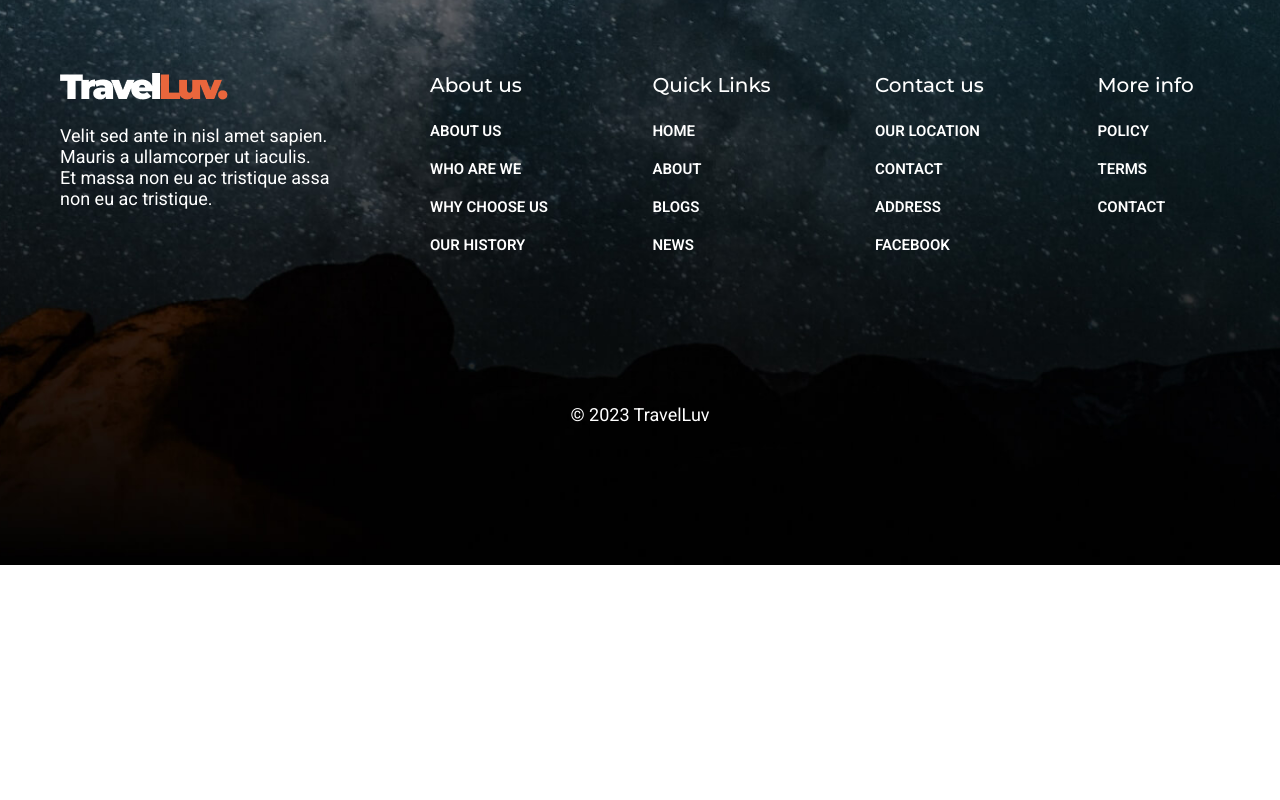
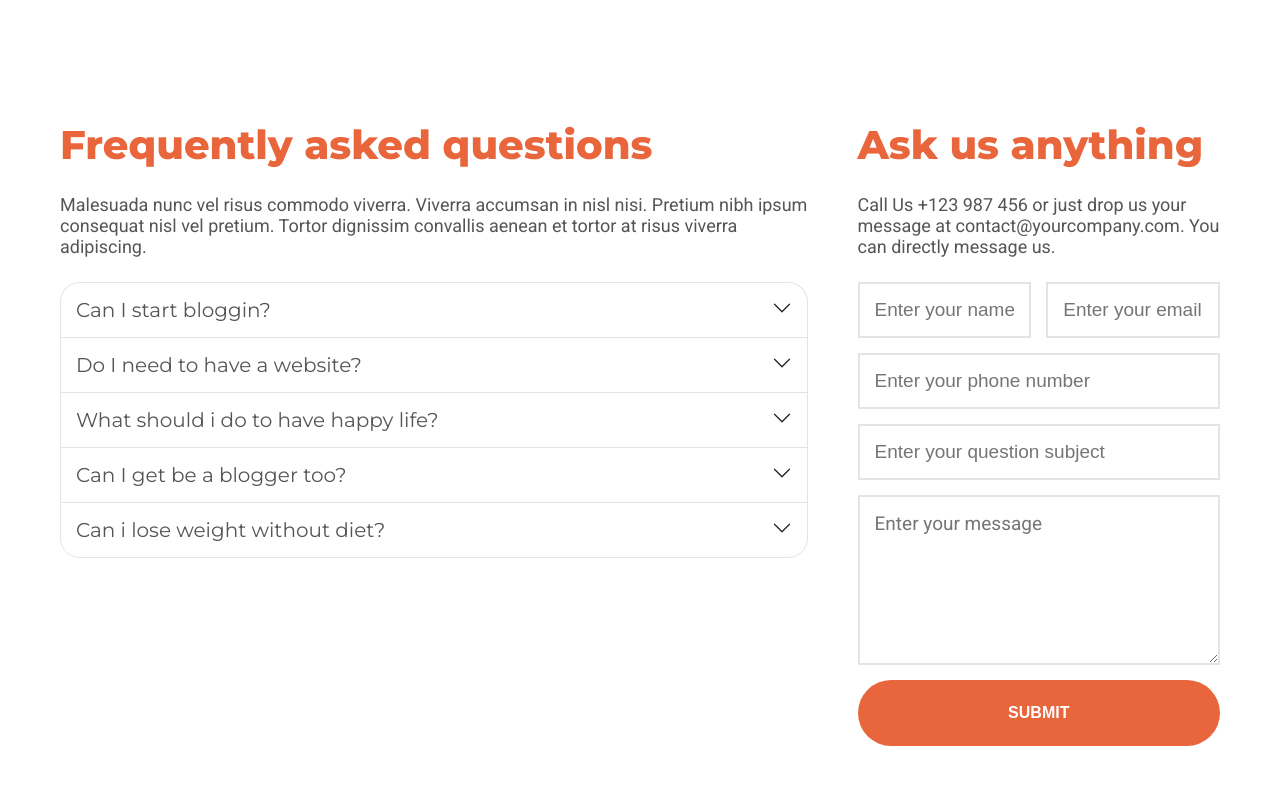
Before and after one commit to vaxigy/travelluv, a React (Create React App) app: page /faq in a window 1280 px wide. Shown: the part 500-1300 px from the top of the page. Before the commit the page ends 1065 px from the top, so only its background shows below. Built offline with nearby package versions, Linux system fonts and the light colour scheme.

Commit message:
Add FAQ page

```diff
--- a/src/components/Header.jsx
+++ b/src/components/Header.jsx
@@ -6,10 +6,10 @@ function fetchNavData() {
     { route: '/', title: 'Home' },
     { route: '/pages', title: 'Pages' },
     { route: '/booking', title: 'Booking' },
-    { route: '/services', title: 'Services' },
     { route: '/blog', title: 'Blog' },
     { route: '/gallery', title: 'Gallery' },
-    { route: '/contact', title: 'Contact' }
+    { route: '/contact', title: 'Contact' },
+    { route: '/faq', title: 'FAQ' }
   ];
 }
 
--- a/src/components/Main.jsx
+++ b/src/components/Main.jsx
@@ -5,6 +5,7 @@ import Contact from './pages/Contact.jsx';
 import SingleArticle from './pages/SingleArticle.jsx';
 import Blog from './pages/Blog.jsx';
 import Gallery from './pages/Gallery.jsx';
+import FAQ from './pages/FAQ.jsx';
 
 function Main() {
   return (
@@ -15,6 +16,7 @@ function Main() {
         <Route path='/article/:id' element={<SingleArticle />} />
         <Route path='/blog' element={<Blog />} />
         <Route path='/gallery' element={<Gallery />} />
+        <Route path='/faq' element={<FAQ />} />
       </Routes>
     </main>
   );
--- /dev/null
+++ b/src/components/pages/FAQ.jsx
@@ -0,0 +1,21 @@
+import React from 'react';
+import Hero from '../sections/Hero';
+import FAQContent from '../sections/FAQContent';
+
+function FAQ() {
+  const configHero = {
+    image: '/images/common-3.jpg',
+    height: '60vh',
+    text: "Home / FAQ",
+    title: 'FAQ'
+  };
+
+  return (
+    <>
+      <Hero config={configHero} />
+      <FAQContent />
+    </>
+  );
+}
+
+export default FAQ;
--- /dev/null
+++ b/src/components/sections/FAQContent.jsx
@@ -0,0 +1,156 @@
+import React, { useState } from 'react';
+
+function FAQContent() {
+  const FAQData = [
+    {
+      question: 'Can I start bloggin?',
+      answer: 'Quisque volutpat mattis eros. Nullam malesuada erat ut turpis. Suspendisse urna viverra non, semper suscipit, posuere a, pede. Donec nec justo eget felis facilisis fermentum. Aliquam porttitor mauris sit amet orci. Aenean dignissim pellentesque felis. Phasellus ultrices nulla quis nibh. Quisque a lectus. Donec consectetuer ligula vulputate sem tristique cursus.'
+    },
+    {
+      question: 'Do I need to have a website?',
+      answer: 'Quisque volutpat mattis eros. Nullam malesuada erat ut turpis. Suspendisse urna viverra non, semper suscipit, posuere a, pede. Donec nec justo eget felis facilisis fermentum. Aliquam porttitor mauris sit amet orci. Aenean dignissim pellentesque felis. Phasellus ultrices nulla quis nibh. Quisque a lectus. Donec consectetuer ligula vulputate sem tristique cursus.'
+    },
+    {
+      question: 'What should i do to have happy life?',
+      answer: 'Quisque volutpat mattis eros. Nullam malesuada erat ut turpis. Suspendisse urna viverra non, semper suscipit, posuere a, pede. Donec nec justo eget felis facilisis fermentum. Aliquam porttitor mauris sit amet orci. Aenean dignissim pellentesque felis. Phasellus ultrices nulla quis nibh. Quisque a lectus. Donec consectetuer ligula vulputate sem tristique cursus.'
+    },
+    {
+      question: 'Can I get be a blogger too?',
+      answer: 'Quisque volutpat mattis eros. Nullam malesuada erat ut turpis. Suspendisse urna viverra non, semper suscipit, posuere a, pede. Donec nec justo eget felis facilisis fermentum. Aliquam porttitor mauris sit amet orci. Aenean dignissim pellentesque felis. Phasellus ultrices nulla quis nibh. Quisque a lectus. Donec consectetuer ligula vulputate sem tristique cursus.'
+    },
+    {
+      question: 'Can i lose weight without diet?',
+      answer: 'Quisque volutpat mattis eros. Nullam malesuada erat ut turpis. Suspendisse urna viverra non, semper suscipit, posuere a, pede. Donec nec justo eget felis facilisis fermentum. Aliquam porttitor mauris sit amet orci. Aenean dignissim pellentesque felis. Phasellus ultrices nulla quis nibh. Quisque a lectus. Donec consectetuer ligula vulputate sem tristique cursus.'
+    }
+  ];
+
+  const [openedFAQIndexes, setOpenedFAQIndexes] = useState(new Set());
+  const [inputValues, setInputValues] = useState({
+    name: '',
+    email: '',
+    phone: '',
+    subject: '',
+    message: ''
+  });
+  const [formStatus, setFormStatus] = useState({ class: '', message: '' });
+  const [isFormSubmitted, setIsFormSubmitted] = useState(false);
+
+  const toggleFAQIndex = (index) => {
+    if (openedFAQIndexes.has(index)) {
+      setOpenedFAQIndexes((prev) => {
+        prev.delete(index);
+        return new Set(prev);
+      });
+    } else {
+      setOpenedFAQIndexes((prev) => {
+        prev.add(index);
+        return new Set(prev);
+      });
+    }
+  };
+  const handleInputChange = (event) => {
+    const { name, value } = event.target;
+    setInputValues((prev) => ({ ...prev, [name]: value }));
+  };
+  const handleFormSubmit = (event) => {
+    event.preventDefault();
+    const isSent = true;
+    if (isSent) {
+      setFormStatus({
+        class: 'success',
+        message: 'Your data has been successfully sent'
+      });
+      setIsFormSubmitted(true);
+    } else {
+      setFormStatus({
+        class: 'failure',
+        message: 'Failed to send the data. Try again'
+      });
+    }
+  };
+
+  return (
+    <section className="faq">
+      <div className="container">
+        <div className="faq-wrap">
+          <div className="faq-left">
+            <h2 className="base-heading">Frequently asked questions</h2>
+            <div className="faq-left-description">
+              Malesuada nunc vel risus commodo viverra.
+              Viverra accumsan in nisl nisi. Pretium nibh
+              ipsum consequat nisl vel pretium. Tortor dignissim
+              convallis aenean et tortor at risus viverra adipiscing.
+            </div>
+            <div className="faq-left-questions">
+              {FAQData.map((faq, index) => {
+                const isOpened = openedFAQIndexes.has(index);
+                return (
+                  <div className={`faq-item ${isOpened ? 'active' : ''}`}>
+                    <button className="faq-question" onClick={() => toggleFAQIndex(index)}>
+                      <h4>{faq.question}</h4>
+                      <img src="/images/arrow-down.svg" alt="down" />
+                    </button>
+                    {isOpened && <div className="faq-answer">{faq.answer}</div>}
+                  </div>
+                );
+              })}
+            </div>
+          </div>
+          <div className="faq-right">
+            <h2 className="base-heading">Ask us anything</h2>
+            <div className="faq-right-description">
+              Call Us +123 987 456 or just drop us your message
+              at contact@yourcompany.com. You can directly message us.
+            </div>
+            <form className="faq-right-form" onSubmit={handleFormSubmit}>
+              <div>
+                <input
+                  type="text"
+                  name="name"
+                  placeholder="Enter your name"
+                  disabled={isFormSubmitted}
+                  onChange={handleInputChange}
+                />
+                <input
+                  type="text"
+                  name="email"
+                  placeholder="Enter your email"
+                  disabled={isFormSubmitted}
+                  onChange={handleInputChange}
+                />
+              </div>
+              <input
+                type="text"
+                name="phone"
+                placeholder="Enter your phone number"
+                disabled={isFormSubmitted}
+                onChange={handleInputChange}
+              />
+              <input
+                type="text"
+                name="subject"
+                placeholder="Enter your question subject"
+                disabled={isFormSubmitted}
+                onChange={handleInputChange}
+              />
+              <textarea
+                name="message"
+                placeholder="Enter your message"
+                disabled={isFormSubmitted}
+                onChange={handleInputChange}
+              />
+              <button
+                type="submit"
+                className="button-primary"
+                disabled={isFormSubmitted}
+              >Submit</button>
+              <p className={`status-box ${formStatus.class}`}>{formStatus.message}</p>
+            </form>
+          </div>
+        </div>
+      </div>
+    </section>
+  );
+}
+
+export default FAQContent;
--- a/src/styles/main.scss
+++ b/src/styles/main.scss
@@ -736,3 +736,116 @@ footer {
     }
   }
 }
+
+.faq {
+  padding: 14rem 0;
+
+  .faq-wrap {
+    display: flex;
+    gap: 5rem;
+    color: $color-body;
+    font-size: 18px;
+
+    .faq-left,
+    .faq-right {
+      display: flex;
+      flex-direction: column;
+      gap: 2.5rem;
+    }
+
+    .faq-left {
+      min-width: calc(66.6% - 2.5rem);
+      max-width: calc(66.6% - 2.5rem);
+
+      .faq-left-questions {
+        .faq-item {
+          border-top: 1px solid $color-border;
+          border-left: 1px solid $color-border;
+          border-right: 1px solid $color-border;
+          overflow: hidden;
+
+          &:first-of-type {
+            border-top-left-radius: 20px;
+            border-top-right-radius: 20px;
+          }
+          &:last-of-type {
+            border-bottom-left-radius: 20px;
+            border-bottom-right-radius: 20px;
+            border-bottom: 1px solid $color-border;
+          }
+
+          &.active {
+            .faq-question {
+              background: $color-border;
+
+              img {
+                transform: rotate(180deg);
+              }
+            }
+          }
+
+          .faq-question {
+            display: flex;
+            justify-content: space-between;
+            padding: 1.5rem;
+            width: 100%;
+
+            h4 {
+              font-size: 20px;
+              font-weight: 400;
+              font-family: $font-secondary;
+              color: $color-body;
+            }
+
+            img {
+              width: 20px;
+              height: 20px;
+            }
+          }
+
+          .faq-answer {
+            padding: 1.5rem;
+          }
+        }
+      }
+    }
+
+    .faq-right {
+      width: calc(33.4% - 2.5rem);
+
+      .faq-right-form {
+        display: flex;
+        flex-direction: column;
+        gap: 1.5rem;
+
+        > div {
+          display: flex;
+          gap: 1.5rem;
+        }
+
+        input, textarea {
+          width: 100%;
+          padding: 1.5rem;
+          font-size: 1.9rem;
+          border: 2px solid $color-border;
+        }
+
+        textarea {
+          min-width: 100%;
+          max-width: 100%;
+          height: 17rem;
+          font-family: $font-main;
+        }
+
+        .status-box {
+          text-align: center;
+        }
+
+        :disabled {
+          opacity: 50%;
+          pointer-events: none;
+        }
+      }
+    }
+  }
+}
```
Also changed, not shown: public/images/arrow-down.svg (added).
